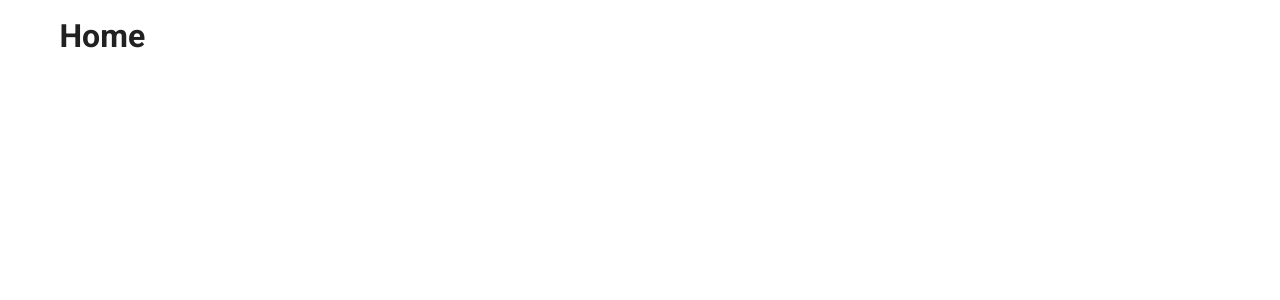
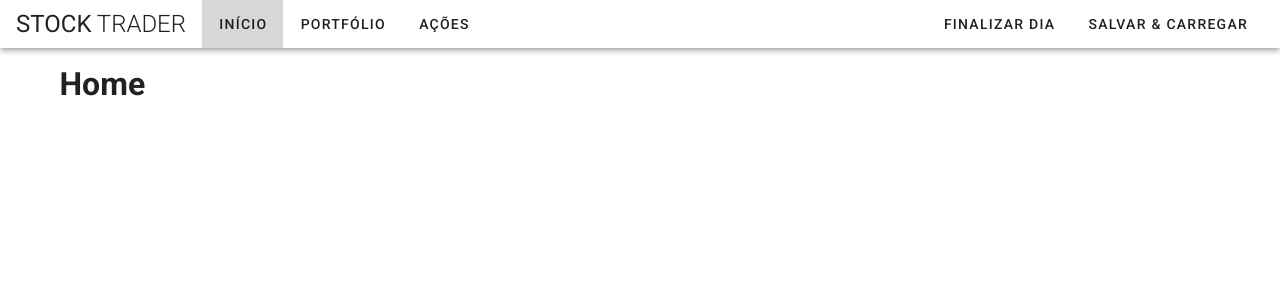
Before and after one commit to pierry01/vue-stock-trader, a Vue app: page / in a window 1280 px wide. Shown: the top 300 px of the page. Built offline with nearby package versions, Linux system fonts and the light colour scheme.

Commit message:
add header

```diff
--- a/src/App.vue
+++ b/src/App.vue
@@ -1,15 +1,19 @@
 <template>
-  <VApp>
-    <VMain>
-      <VContainer>
-        <RouterView>
+  <v-app>
+    <Header />
 
-        </RouterView>
-      </VContainer>
-    </VMain>
-  </VApp>
+    <v-main>
+      <v-container>
+        <RouterView />
+      </v-container>
+    </v-main>
+  </v-app>
 </template>
 
 <script>
-export default {};
+import Header from "./components/Header";
+
+export default {
+  components: { Header },
+};
 </script>
--- a/src/components/Header.vue
+++ b/src/components/Header.vue
@@ -1,5 +1,40 @@
 <template>
-  <h1>Header</h1>
+  <v-card color="grey lighten-4" flat tile>
+    <v-toolbar dense>
+      <v-toolbar-title class="headline text-uppercase mr-4">
+        <span>Stock</span>
+        <span class="font-weight-light"> Trader</span>
+      </v-toolbar-title>
+
+      <v-toolbar-items>
+        <v-btn text to="/"> Início </v-btn>
+        <v-btn text to="portfolio"> Portfólio </v-btn>
+        <v-btn text to="stocks"> Ações </v-btn>
+      </v-toolbar-items>
+
+      <v-spacer></v-spacer>
+
+      <v-toolbar-items>
+        <v-btn text> Finalizar Dia </v-btn>
+
+        <v-menu offset-y>
+          <template v-slot:activator="{ on }">
+            <v-btn text v-on="on"> Salvar & Carregar </v-btn>
+          </template>
+
+          <v-list>
+            <v-list-item>
+              <v-list-item-title> Salvar Dados </v-list-item-title>
+            </v-list-item>
+
+            <v-list-item>
+              <v-list-item-title> Carregar Dados </v-list-item-title>
+            </v-list-item>
+          </v-list>
+        </v-menu>
+      </v-toolbar-items>
+    </v-toolbar>
+  </v-card>
 </template>
 
 <script>
```
